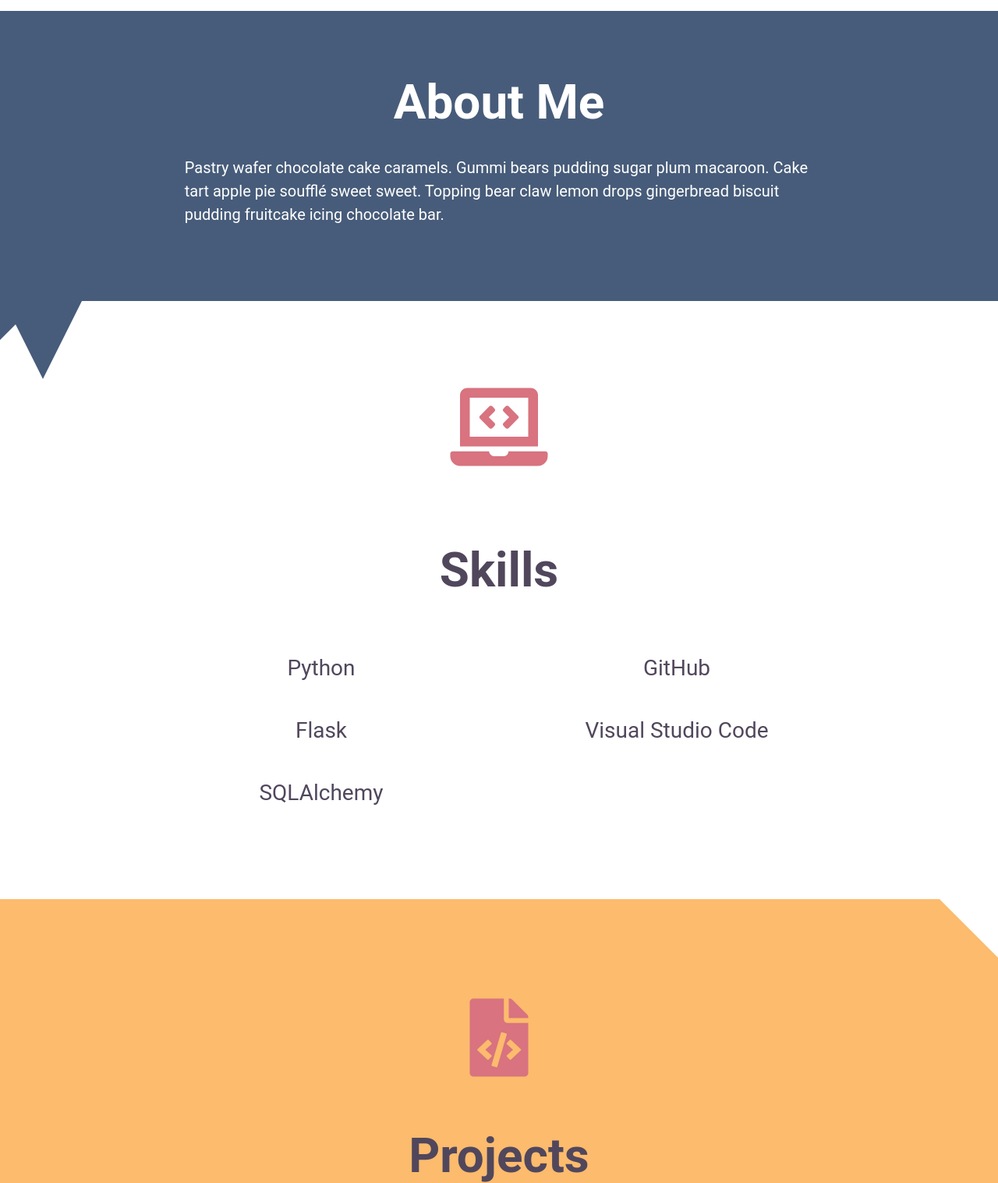
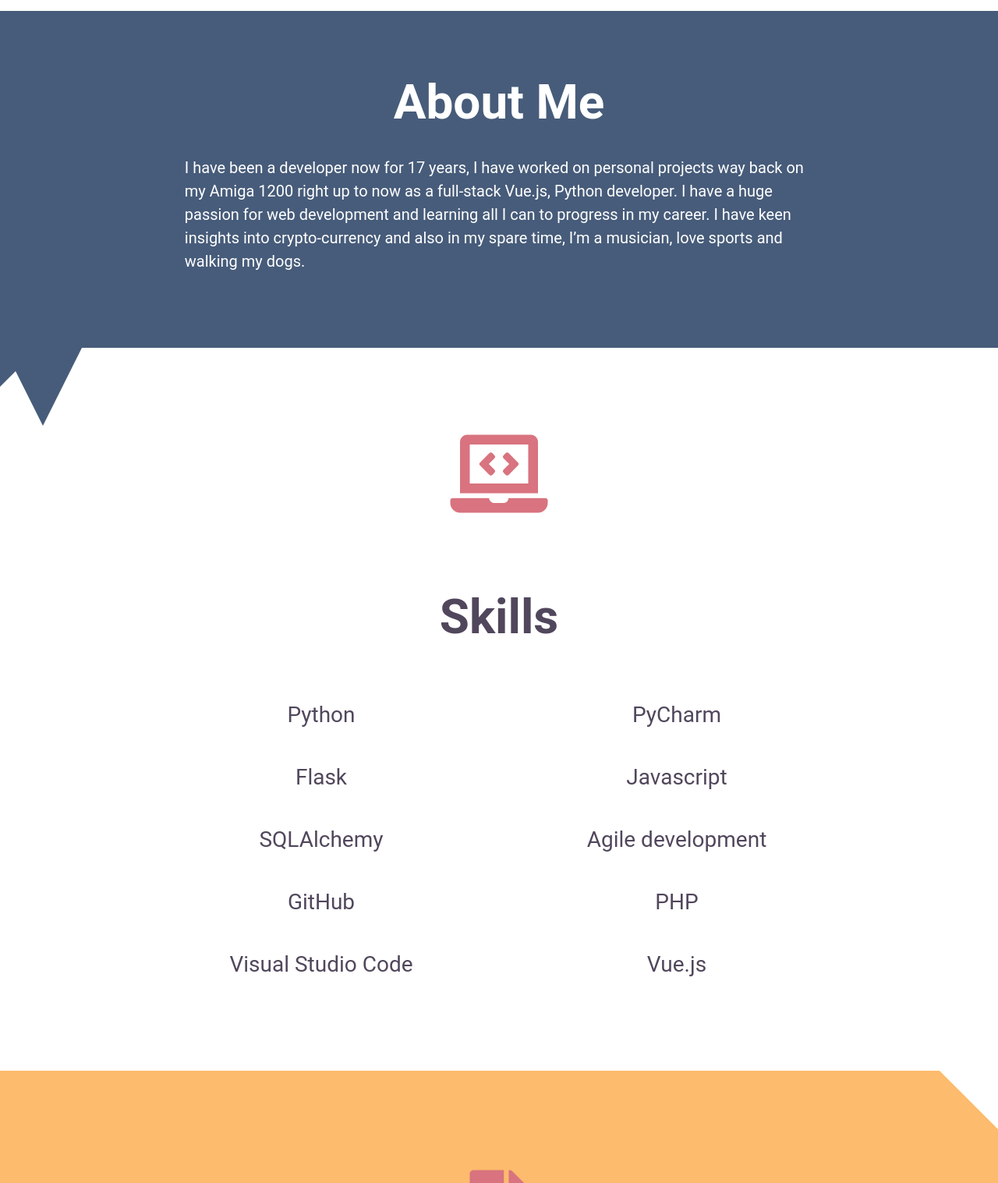
Before and after one commit to GrahamMorbyDev/portfolio, a Flask app: page / in a window 1280 px wide. Shown: the part 794-2311 px from the top of the page at 78% size. Run offline with Flask 2, Linux system fonts and the light colour scheme.

Commit message:
home page updates

```diff
--- a/templates/index.html
+++ b/templates/index.html
@@ -3,7 +3,7 @@
 {% block header %}
 <section class="header">
     <h1>Python Developer</h1>
-    <p>A short one-liner about your love of coding.</p>
+    <p>Coding is like Spock Functional and Logical, Live long and prosper my friends.</p>
     <img src="https://th.bing.com/th/id/R.b452a4bd6a31165657b5fe41b0c91ba0?rik=FnYzBm%2fjuU5q1w&pid=ImgRaw&r=0" alt="Headshot of myself">
 </section>
 {% endblock %}
@@ -12,11 +12,10 @@
 <section id="about">
     <h2>About Me</h2>
     <p>
-        Pastry wafer chocolate cake caramels.
-        Gummi bears pudding sugar plum macaroon.
-        Cake tart apple pie soufflé sweet sweet.
-        Topping bear claw lemon drops gingerbread
-        biscuit pudding fruitcake icing chocolate bar.
+        I have been a developer now for 17 years, I have worked on personal projects way back on my Amiga 1200
+        right up to now as a full-stack Vue.js, Python developer. I have a huge passion for web development and
+        learning all I can to progress in my career. I have keen insights into crypto-currency
+        and also in my spare time, I’m a musician, love sports and walking my dogs.
     </p>
     <div id="triangle1"></div>
     <div id="triangle2"></div>
@@ -30,6 +29,11 @@
         <li>SQLAlchemy</li>
         <li>GitHub</li>
         <li>Visual Studio Code</li>
+        <li>PyCharm</li>
+        <li>Javascript</li>
+        <li>Agile development</li>
+        <li>PHP</li>
+        <li>Vue.js</li>
     </ul>
 </section>
 <section id="projects">
```
